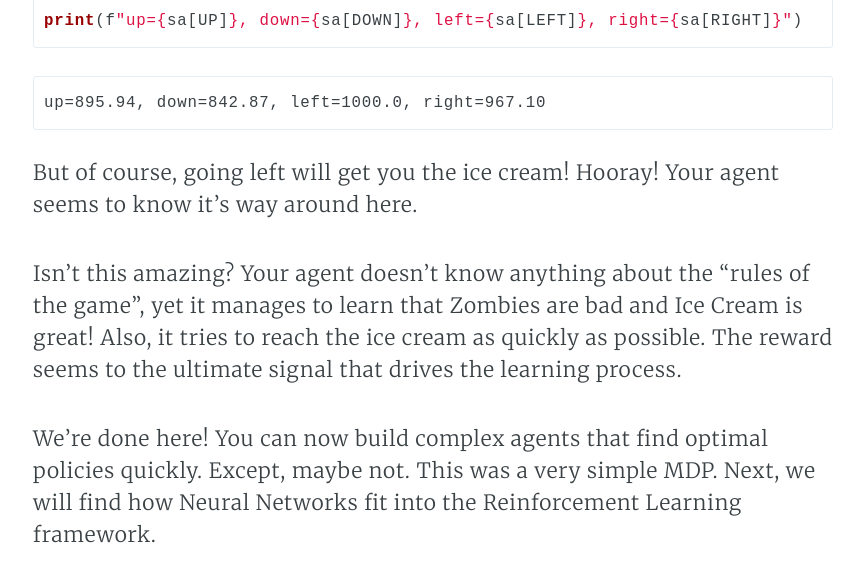
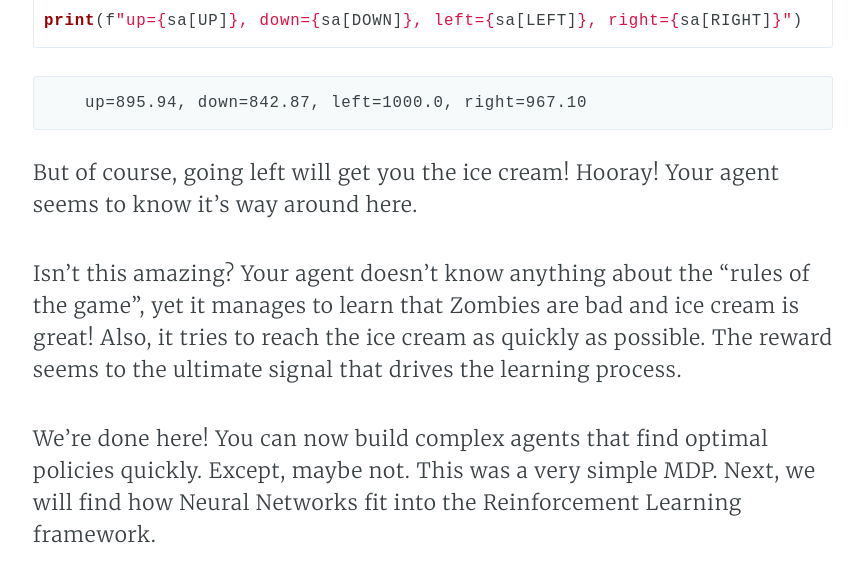
Before and after one commit to andybala/curiousily.github.com, a Jekyll site: the page built from _posts/2017-12-09-deep-reinforcement-learning-for-hackers-part-1.markdown, in a window 1280 px wide and 900 px high, scrolled down 13484 px, cut to the strip 0-583 px from the top of the window. Shown: the whole strip, without its empty margins (207-1071 px from the left). Built offline with Jekyll 4.4.1, drawn with Linux system fonts in a browser that asks for light colours; formulas are drawn with MathJax 3; comment, search, counter and statistics services are not loaded.

Commit message:
Update post

````diff
--- a/_posts/2017-12-09-deep-reinforcement-learning-for-hackers-part-1.markdown
+++ b/_posts/2017-12-09-deep-reinforcement-learning-for-hackers-part-1.markdown
@@ -94,8 +94,10 @@
     print(' '.join(row))
 ```
 
+```HTML
     i *
     z c
+```
 
 We will wrap our environment state in a class that holds the current grid and car position. Having a constant-time access to the car position on each step will help us simplify our code:
 
@@ -265,6 +267,7 @@
     print(f"Episode {e + 1}: total reward -> {total_reward}")
 ```
 
+```HTML
     Episode 1: total reward -> 999
     Episode 2: total reward -> 998
     Episode 3: total reward -> 997
@@ -285,6 +288,7 @@
     Episode 18: total reward -> 999
     Episode 19: total reward -> 999
     Episode 20: total reward -> 999
+```
 
 
 Here, we use all of the helper functions defined above to ultimately train your agent to behave (hopefully) kinda optimal. We start with the initial state, at every episode, choose an action, receive reward and update our Q values. Note that the implementation looks similar to the formula for Q-learning, discussed above.
@@ -305,7 +309,9 @@
 print(f"up={sa[UP]}, down={sa[DOWN]}, left={sa[LEFT]}, right={sa[RIGHT]}")
 ```
 
+```HTML
     up=998.99, down=225.12, left=-85.10, right=586.19
+```
 
 
 UP seems to have the highest Q value, let's take that action:
@@ -329,11 +335,13 @@
 print(f"up={sa[UP]}, down={sa[DOWN]}, left={sa[LEFT]}, right={sa[RIGHT]}")
 ```
 
+```HTML
     up=895.94, down=842.87, left=1000.0, right=967.10
+```
 
 
 But of course, going left will get you the ice cream! Hooray! Your agent seems to know it's way around here.
 
-Isn't this amazing? Your agent doesn't know anything about the "rules of the game", yet it manages to learn that Zombies are bad and Ice Cream is great! Also, it tries to reach the ice cream as quickly as possible. The reward seems to the ultimate signal that drives the learning process.
+Isn't this amazing? Your agent doesn't know anything about the "rules of the game", yet it manages to learn that Zombies are bad and ice cream is great! Also, it tries to reach the ice cream as quickly as possible. The reward seems to the ultimate signal that drives the learning process.
 
 We're done here! You can now build complex agents that find optimal policies quickly. Except, maybe not. This was a very simple MDP. Next, we will find how Neural Networks fit into the Reinforcement Learning framework.
````
